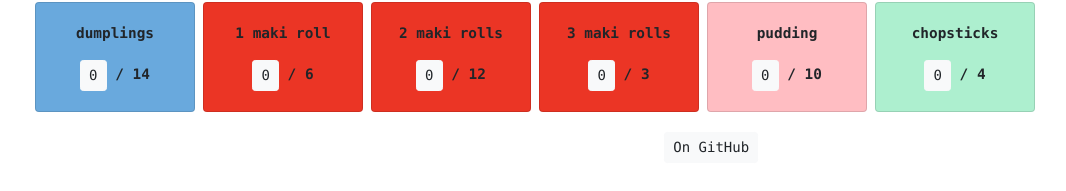
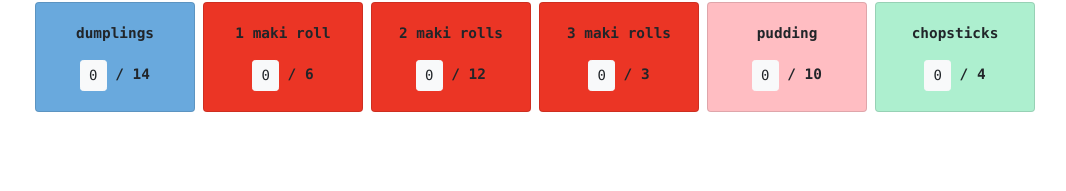
Before and after one commit to bgamrat/sushi-count, a plain HTML site: page index.html in a window 1280 px wide. Shown: the part 223-414 px from the top of the page, without its empty margins (54-1120 px from the left). Drawn offline with nearby package versions, Linux system fonts and the light colour scheme.

Commit message:
Minor updates

```diff
--- a/index.html
+++ b/index.html
@@ -12,7 +12,7 @@
             <h1 class="header">Sushi Count</h1>
             <p class="text-info lead">Click on the cards to increment the count</p>
             <div id="app"></div>
-            <footer class="text-white text-center mt-3">&copy; 2020- Betsy A. Gamrat - <a class="btn btn-light btn-sm" href="https://github.com/bgamrat/sushi">On GitHub</a></footer>
+            <footer class="text-white text-center mt-3">&copy; 2020- Betsy A. Gamrat</footer>
         </div>
         <script src="https://code.jquery.com/jquery-3.5.1.slim.min.js" integrity="sha384-DfXdz2htPH0lsSSs5nCTpuj/zy4C+OGpamoFVy38MVBnE+IbbVYUew+OrCXaRkfj" crossorigin="anonymous"></script>
         <script src="https://cdn.jsdelivr.net/npm/bootstrap@4.5.3/dist/js/bootstrap.bundle.min.js" integrity="sha384-ho+j7jyWK8fNQe+A12Hb8AhRq26LrZ/JpcUGGOn+Y7RsweNrtN/tE3MoK7ZeZDyx" crossorigin="anonymous"></script>
```
Also changed, not shown: 1 other file.
